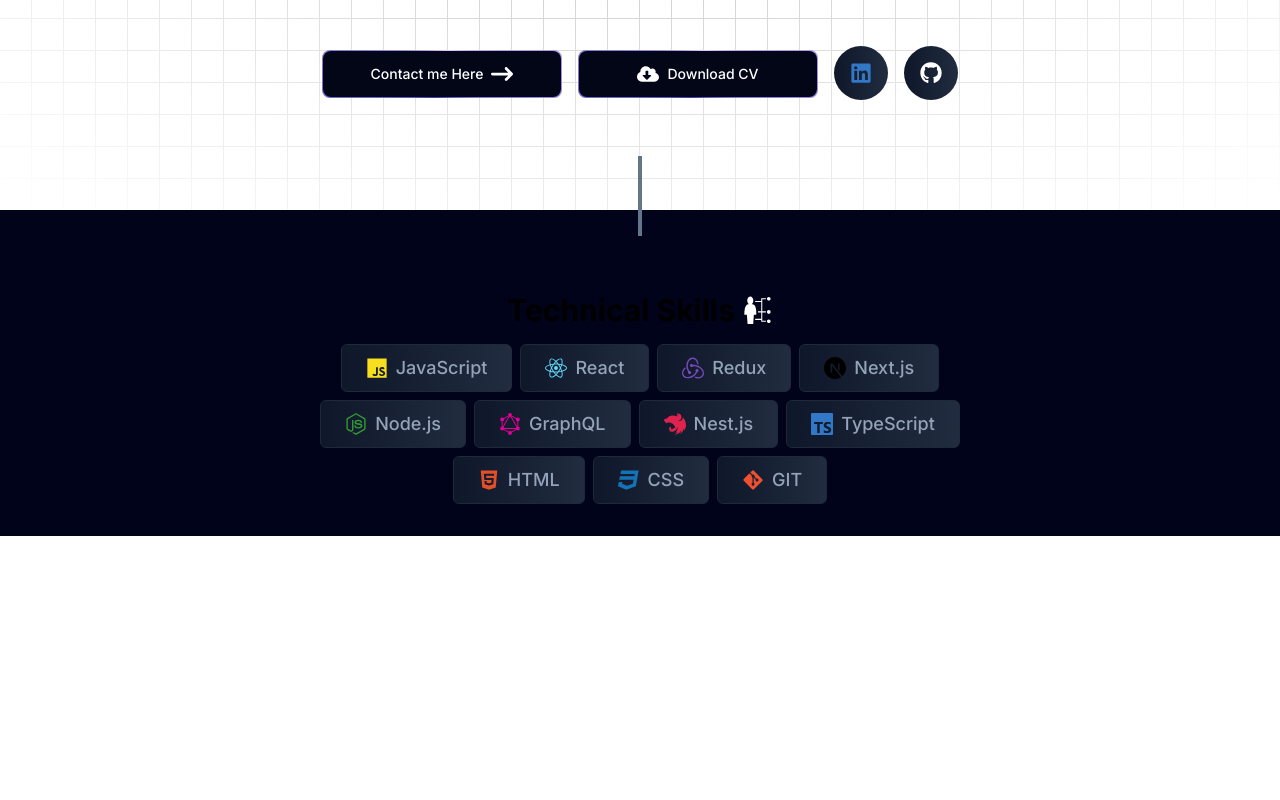
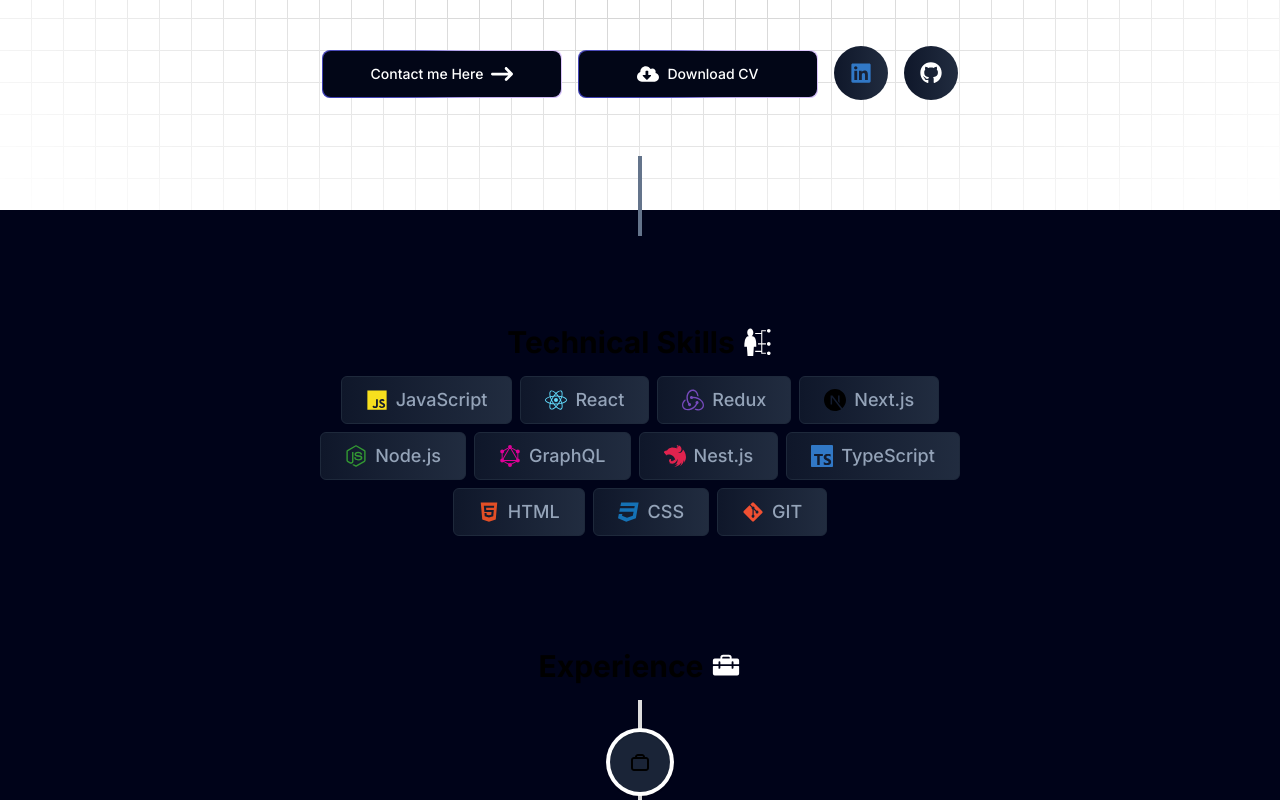
Before and after one commit to diggi-dp/Portfolio, a Next.js app: page / in a window 1280 px wide. Shown: the part 590-1390 px from the top of the page. Before the commit the page ends 1126 px from the top, so only its background shows below. Built offline with nearby package versions, Linux system fonts and the light colour scheme.

Commit message:
added experience section

```diff
--- a/package.json
+++ b/package.json
@@ -31,12 +31,14 @@
     "react": "^18",
     "react-dom": "^18",
     "react-icons": "^5.2.1",
+    "react-vertical-timeline-component": "^3.6.0",
     "tailwind-merge": "^2.3.0"
   },
   "devDependencies": {
     "@types/node": "^20",
     "@types/react": "^18",
     "@types/react-dom": "^18",
+    "@types/react-vertical-timeline-component": "^3.3.6",
     "eslint": "^8.57.0",
     "eslint-config-next": "^14.2.4",
     "postcss": "^8",
--- a/src/app/page.tsx
+++ b/src/app/page.tsx
@@ -1,3 +1,4 @@
+import Experience from '@/components/Experience';
 import Hero from '@/components/Hero';
 import Skills from '@/components/Skills';
 import { FloatingNav } from '@/components/ui/floating-navbar';
@@ -20,6 +21,7 @@ export default function Home() {
           <div className="absolute inset-y-0 w-1 bg-slate-500"></div>
         </div>
         <Skills />
+        <Experience />
       </div>
     </main>
   );
--- /dev/null
+++ b/src/components/Experience.tsx
@@ -0,0 +1,60 @@
+'use client';
+
+import React from 'react';
+import {
+  VerticalTimeline,
+  VerticalTimelineElement,
+} from 'react-vertical-timeline-component';
+import 'react-vertical-timeline-component/style.min.css';
+import { experiencesData } from '@/lib//data';
+import { PiToolboxFill } from 'react-icons/pi';
+
+export default function Experience() {
+  return (
+    <section id="experience" className="mb-28 scroll-mt-28 px-4 py-12 sm:mb-40">
+      <h2 className="mb-4 flex items-center justify-center text-3xl font-bold">
+        Experience{' '}
+        <span className="pl-2">
+          <PiToolboxFill size={30} color="white" />
+        </span>
+      </h2>
+      <VerticalTimeline lineColor="#ddd">
+        {experiencesData.map((item, index) => (
+          <React.Fragment key={index}>
+            <VerticalTimelineElement
+              visible={true}
+              contentStyle={{
+                background: '#1a2437',
+                boxShadow: 'none',
+                border: '1px solid rgba(0, 0, 0, 0.05)',
+                textAlign: 'left',
+                padding: '1.3rem 2rem',
+                zIndex: 1,
+              }}
+              contentArrowStyle={{
+                borderRight: '0.4rem solid rgba(255, 255, 255, 0.5)',
+              }}
+              date={item.date}
+              icon={item?.icon}
+              iconStyle={{
+                background: '#1a2437',
+                fontSize: '2rem',
+              }}
+            >
+              <h3 className="font-semibold capitalize">{item.title}</h3>
+              <p className="!mt-0 font-normal">{item.company}</p>
+              <ul className="mt-1 list-none font-normal text-gray-700 dark:text-white/75">
+                {item.description &&
+                  item.description.map((desc: string, i: number) => (
+                    <li key={i} className="mb-2">
+                      {desc}
+                    </li>
+                  ))}
+              </ul>
+            </VerticalTimelineElement>
+          </React.Fragment>
+        ))}
+      </VerticalTimeline>
+    </section>
+  );
+}
--- a/src/components/Skills.tsx
+++ b/src/components/Skills.tsx
@@ -27,7 +27,7 @@ const Skills = () => {
   ];
 
   return (
-    <div className="mx-auto max-w-md p-4 md:max-w-3xl">
+    <div className="mx-auto max-w-md px-4 py-12 md:max-w-3xl">
       <h2 className="mb-4 flex items-center justify-center text-3xl font-bold">
         Technical Skills{' '}
         <span className="pl-2">
--- /dev/null
+++ b/src/lib/data.ts
@@ -0,0 +1,56 @@
+import React from 'react';
+import { CgWorkAlt } from 'react-icons/cg';
+
+type Experience = {
+  title: string;
+  company: string;
+  description: string[];
+  icon: React.ReactNode;
+  date: string;
+};
+
+export const experiencesData: Experience[] = [
+  {
+    title: 'ReactJS Developer',
+    company: 'Soft Spectrum Technology',
+    description: [
+      '🚀 Worked on developing and maintaining the Mechanic24 project using ReactJS, Redux, MUI.',
+      '🔩 Built reusable components.',
+      '💡 Conducted user requirements analysis to design and program applications.',
+      '📋 Worked with and wrote semantic HTML tags.',
+      '🌐 Extensively worked with APIs.',
+    ],
+    icon: React.createElement(CgWorkAlt, { size: 40 }),
+    date: '2021 - 2023',
+  },
+  {
+    title: 'Software Engineer',
+    company: 'CreativeEncode technology',
+    description: [
+      '🚀 Developed and maintained UI components using modern React libraries',
+      '📱 Implemented responsive design for mobile and web applications.',
+      '📚 Learned Next.js and created an admin panel.',
+      '📊 Created a quiz app using React Native.',
+    ],
+    icon: React.createElement(CgWorkAlt, { size: 40 }),
+    date: '2023 - 2023',
+  },
+  {
+    title: 'Software Engineer',
+    company: 'Inara Consultancy Services',
+    description: [
+      '🚀 Developed and maintained PMS and Wave-microservice projects using NextJs, Antd, NodeJs, Nx.',
+      '🎨 Used UI libraries such as Ant Design.',
+      '🌐 Designed and implemented RESTful APIs using Node.js, NestJS, and Express.js',
+      '💻 Implemented various features and delivered high-quality code.',
+      '🔧 Refactored existing code to improve performance and maintainability',
+      '🔗 Collaborated with backend developers to integrate RESTful APIs.',
+      '🕷️ Fixed defects communicated by testers.',
+      '💻 Developed code based on requirements analysis, bug fixing, and product maintenance.',
+      '📊 Used various CMS such as keystoneJS, TinaCMS',
+      '📈 Worked on multiple projects such as Atlantis Health, Swerve, WaweBites and updates.',
+    ],
+    icon: React.createElement(CgWorkAlt, { size: 40 }),
+    date: '2023 - Present',
+  },
+];
```
Also changed, not shown: 1 other file (tests, documents, lock files or other folders).
